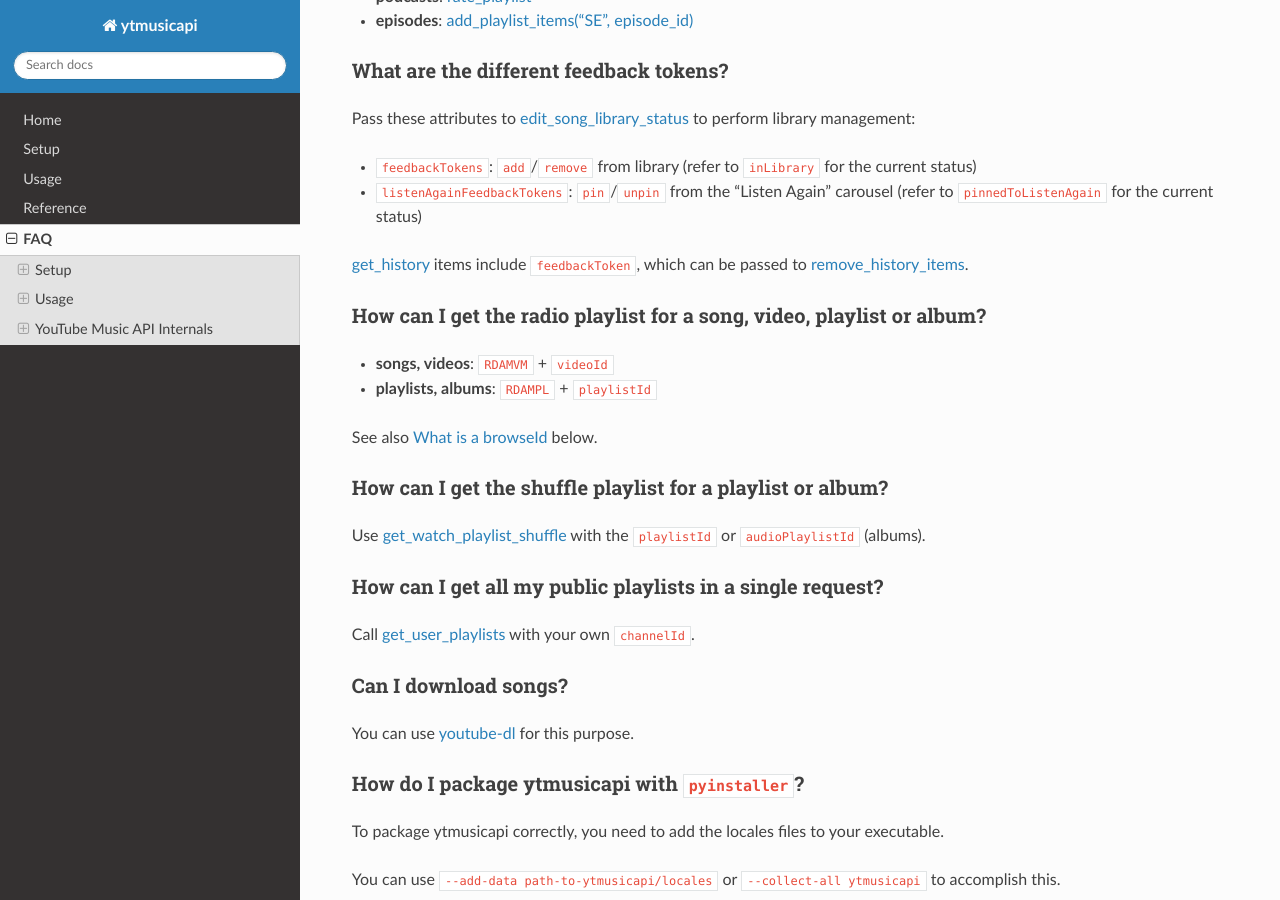
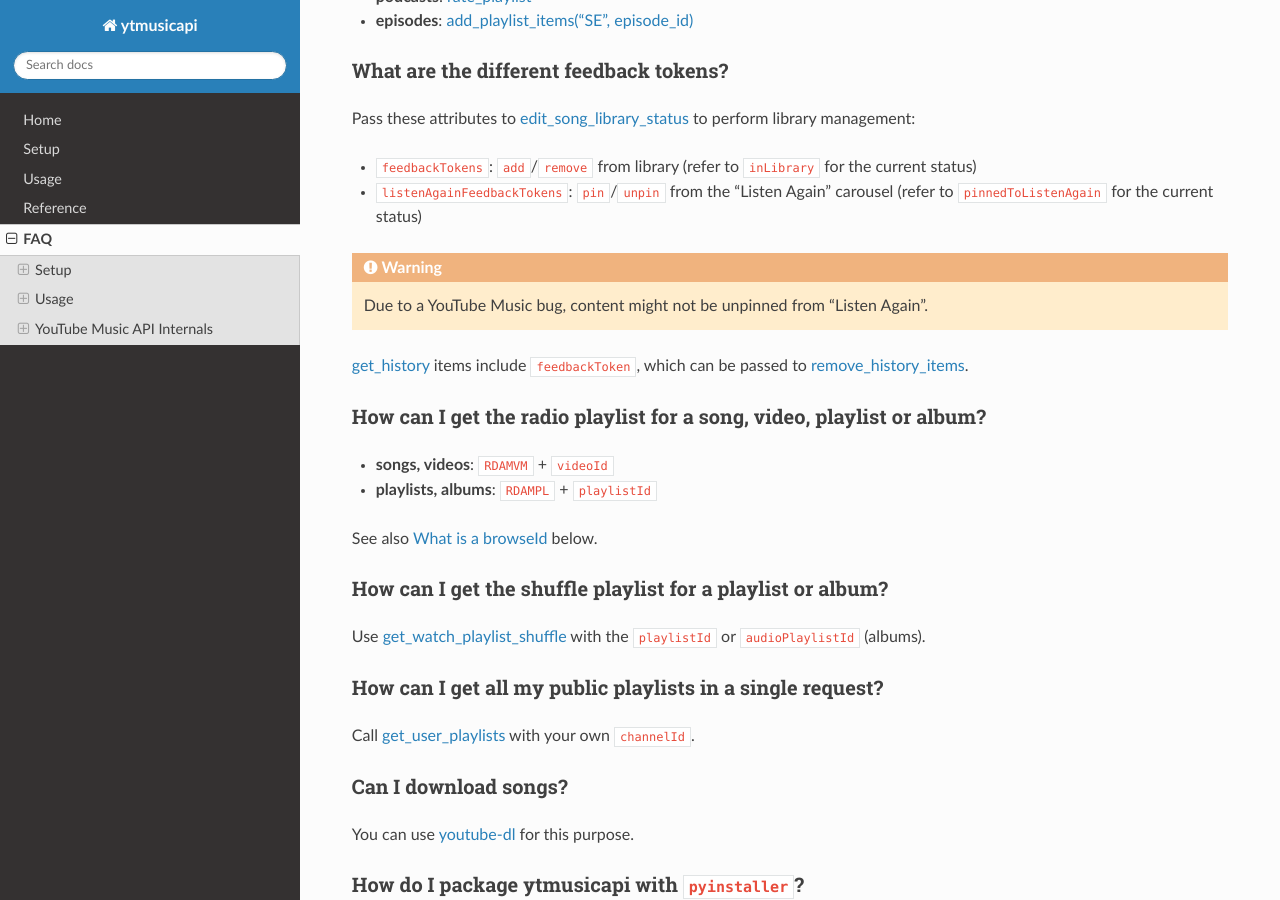
Before and after one commit to sigma67/ytmusicapi, a Sphinx documentation site: the page built from docs/source/faq.rst, in a window 1280 px wide and 900 px high, scrolled down 655 px. Built offline with Sphinx 7.4.7 and the Read the Docs theme 3.1.0, drawn with Linux system fonts in a browser that asks for light colours; pages that are not in the unit, such as notebooks, are missing from menus; the version number could not be read and is left out.

Commit message:
document known issue with Listen Again feedback tokens

```diff
--- a/docs/source/faq.rst
+++ b/docs/source/faq.rst
@@ -37,6 +37,8 @@
 
 - ``feedbackTokens``: ``add``/``remove`` from library (refer to ``inLibrary`` for the current status)
 - ``listenAgainFeedbackTokens``: ``pin``/``unpin`` from the "Listen Again" carousel (refer to ``pinnedToListenAgain`` for the current status)
+
+.. warning:: Due to a YouTube Music bug, content might not be unpinned from "Listen Again".
 
 `get_history <reference/library.html#ytmusicapi.YTMusic.get_history>`__ items include ``feedbackToken``, which can be passed to
 `remove_history_items <reference/library.html#ytmusicapi.YTMusic.remove_history_items>`__.
```
Also changed, not shown: 1 other file.
